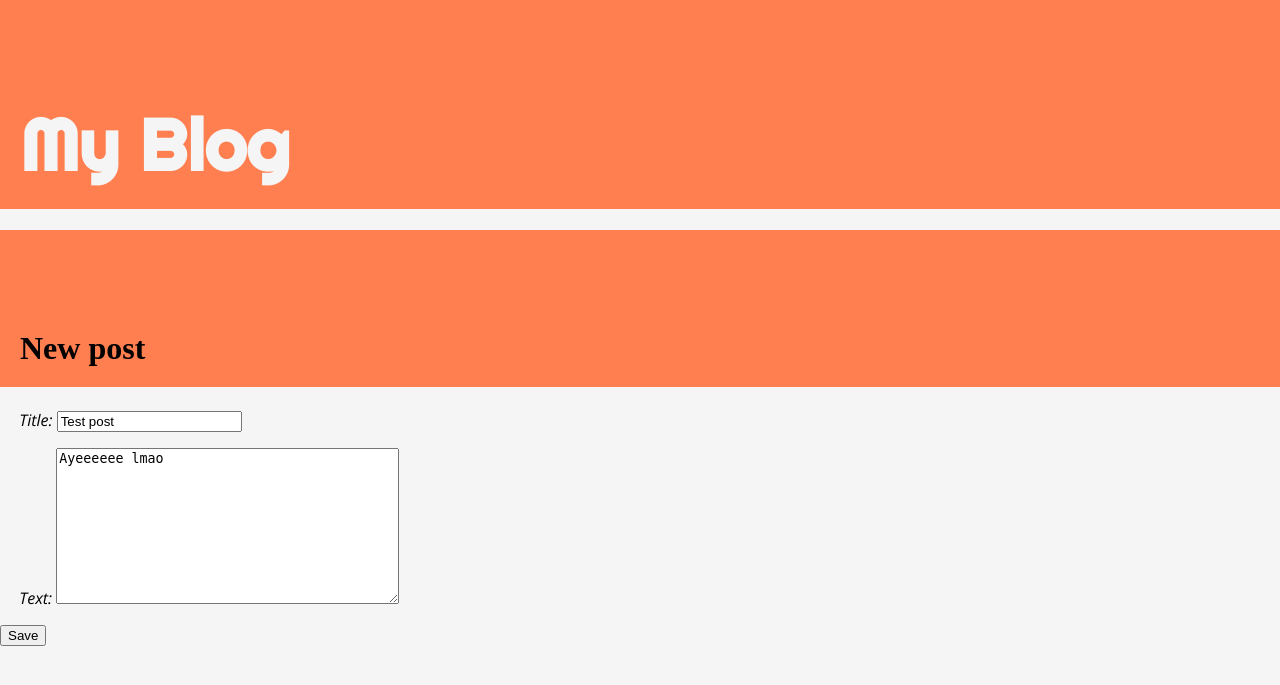
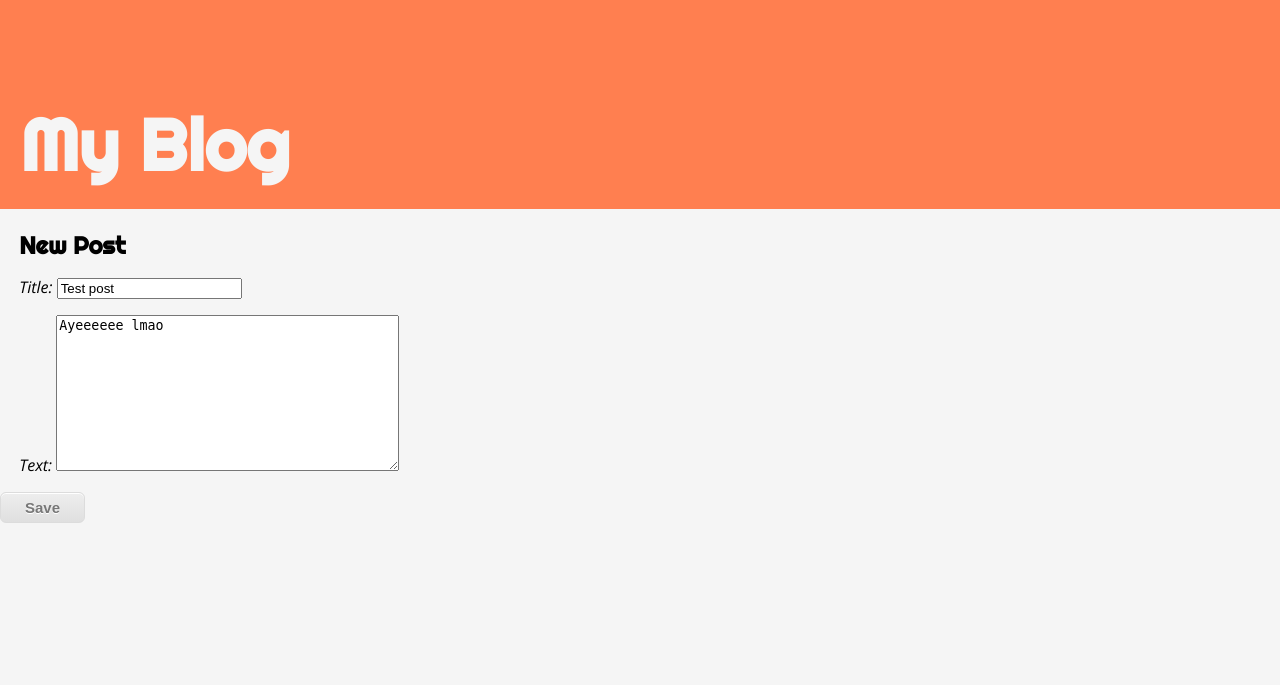
Before and after one commit to nathan-bethea/nbethe1-webapp, a Django app: page /post/1/edit in a window 1280 px wide. Shown: the top 685 px of the page. Run offline with Django 3.2, Linux system fonts and the light colour scheme; data comes from the database, SQL or seed files in the repository; some libraries are stand-ins or nearby versions.

Commit message:
Update post_edit.html

```diff
--- a/blog/templates/blog/post_edit.html
+++ b/blog/templates/blog/post_edit.html
@@ -1,9 +1,9 @@
 {% extends 'blog/base.html' %}
 
 {% block content %}
-    <h1>New post</h1>
+    <h2>New Post</h2>
     <form method="POST" class="post-form">{% csrf_token %}
         {{ form.as_p }}
-        <button type="submit" class="save btn btn-default">Save</button>
+        <button type="submit" class="myButton">Save</button>
     </form>
 {% endblock %}
```
